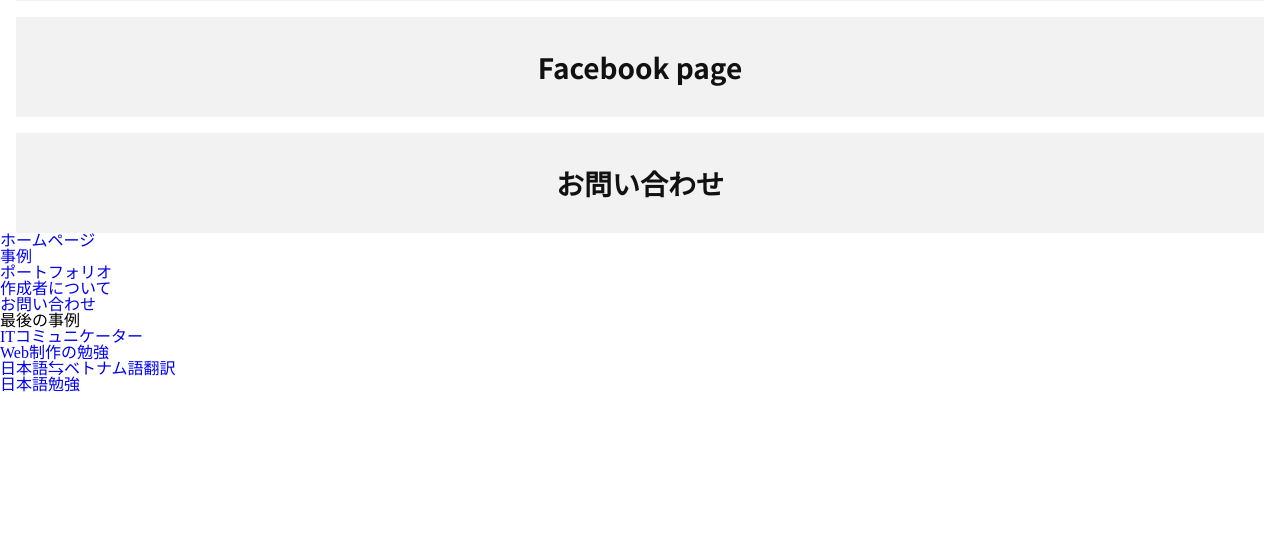
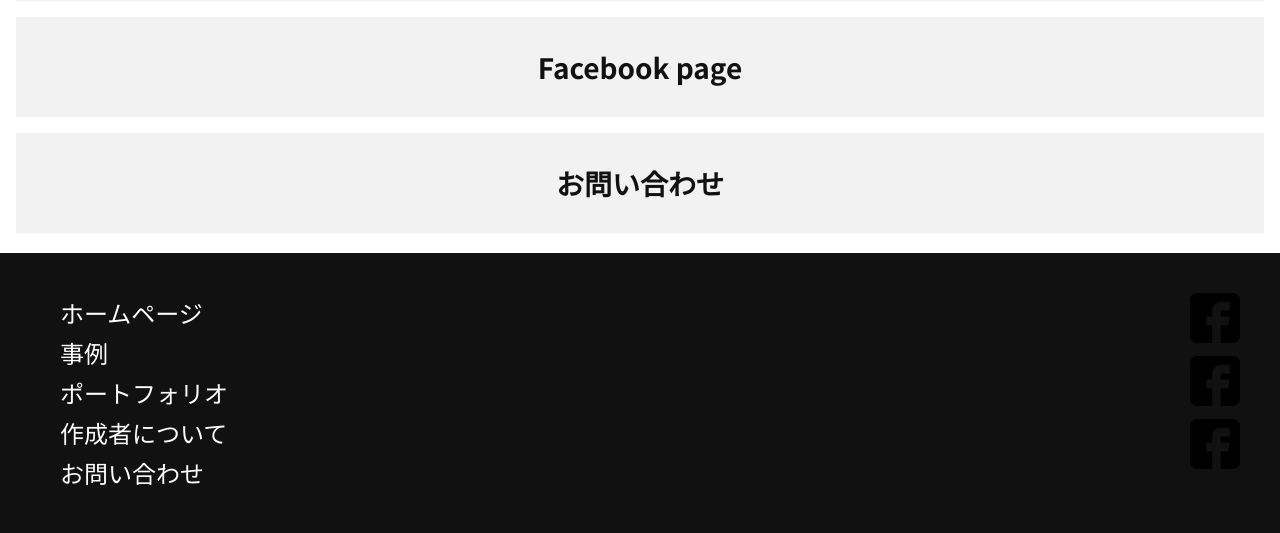
Before and after one commit to huytd-at-local/source1, a PHP site: page / in a window 1280 px wide. Shown: the part 1263-1796 px from the top of the page. Before the commit the page ends 1655 px from the top, so only its background shows below. Run offline with PHP 8.4, Linux system fonts and the light colour scheme.

Commit message:
9:45 3/9

```diff
--- a/index.html
+++ b/index.html
@@ -61,20 +61,31 @@
     </section>
 </main>
 <footer>
-    <ul>
+    <ul class="footer-links-main">
         <li><a href="#">ホームページ</a></li>
         <li><a href="#">事例</a></li>
         <li><a href="#">ポートフォリオ</a></li>
         <li><a href="#">作成者について</a></li>
         <li><a href="#">お問い合わせ</a></li>
     </ul>
-    <ul>
+    <ul class="footer-links-cases">
         <li>最後の事例</li>
         <li><a href="#">ITコミュニケーター</a></li>
         <li><a href="#">Web制作の勉強</a></li>
         <li><a href="#">日本語⇆ベトナム語翻訳</a></li>
-        <li><a href="#">日本語勉強</a></li>
+        <li><a href="#">日本語の勉強</a></li>
     </ul>
+    <div class="footer-sm">
+        <a href="#">
+            <img src="img/facebook.png" alt="facebook icon">
+        </a>
+        <a href="#">
+            <img src="img/facebook.png" alt="youtube icon">
+        </a>
+        <a href="#">
+            <img src="img/facebook.png" alt="twitter icon">
+        </a>
+    </div>
 </footer>
 </body>
 </html>
--- a/stylesheet.css
+++ b/stylesheet.css
@@ -202,3 +202,43 @@ header .header-cases {
 }
 
 /*FOOTER*/
+
+footer {
+    width: calc(100% - 80px);
+    padding: 40px 40px;
+    margin-top: 20px;
+    background-color: #111;
+    overflow: hidden;
+}
+
+footer ul {
+    width: fit-content;
+    float: left;
+    padding-left: 20px;
+}
+
+footer ul li {
+    display: block;
+    list-style: none;
+}
+
+footer ul li a {
+    font-family: 'Noto Sans JP', sans-serif;
+    font-size: 24px;
+    color: #fff;
+    line-height: 40px;
+}
+
+.footer-links-cases {
+    display: none;
+}
+
+.footer-sm {
+    width: 50px;
+    float: right;
+}
+
+.footer-sm img {
+    width: 100%;
+    margin-bottom: 10px;
+}
```
Also changed, not shown: img/facebook.png (added), img/instagram.png (added).
